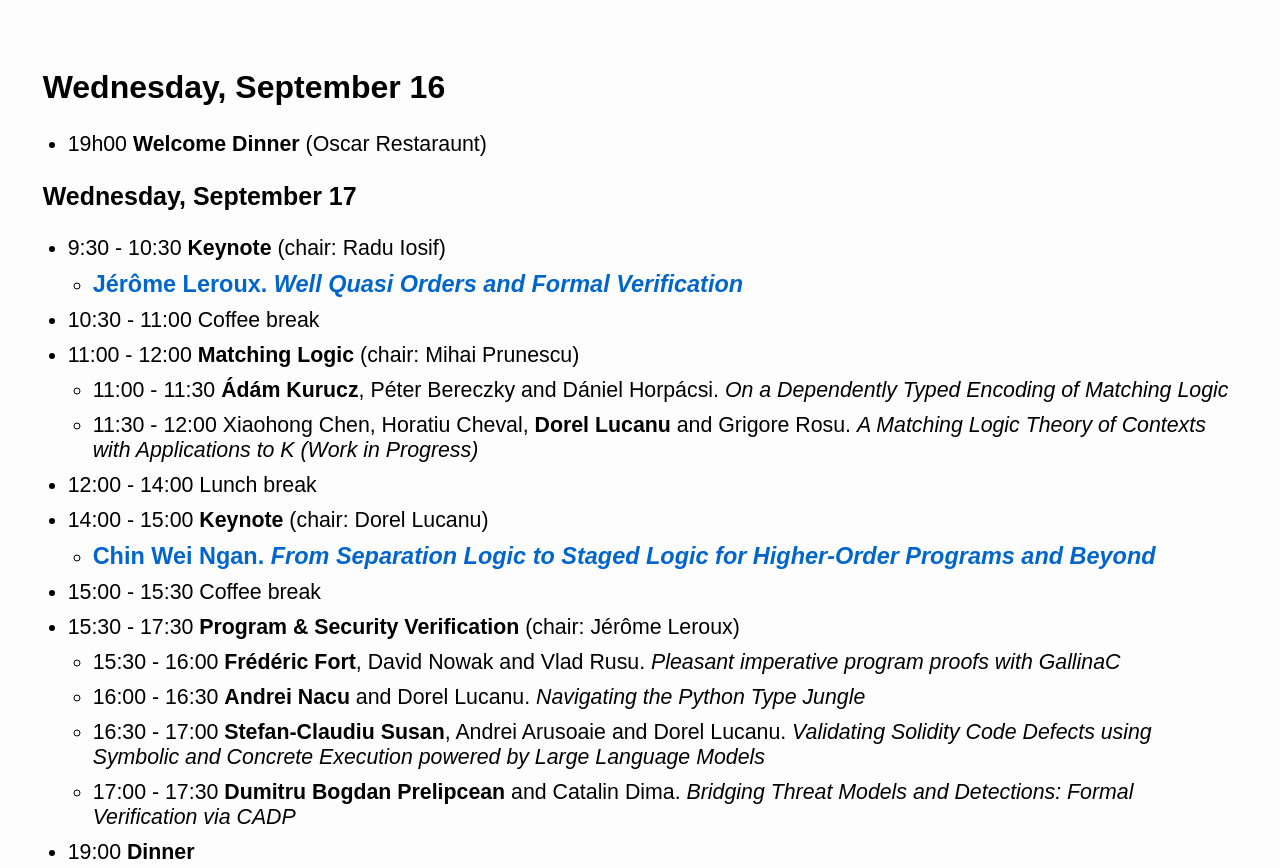
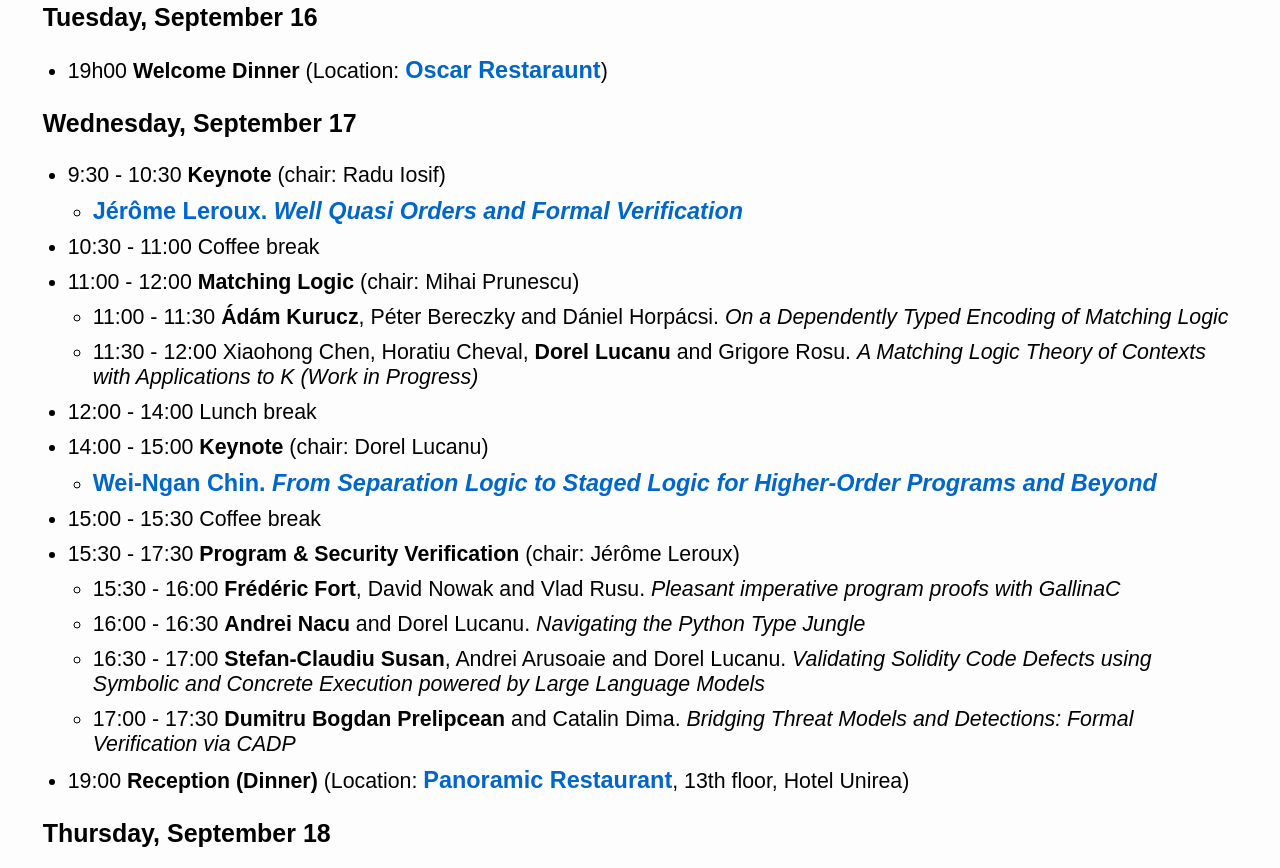
Before and after one commit to fromsymposium/fromsymposium.github.io, a plain HTML site: page index.html in a window 1280 px wide. Shown: the part 1588-2456 px from the top of the page. Drawn offline with Linux system fonts and the light colour scheme.

Commit message:
Update schedule.

```diff
--- a/index.html
+++ b/index.html
@@ -93,10 +93,10 @@ Account EURO: IBAN RO19BRDE240SV00697012400
 
           <h3 style="text-align: center;">Location: Room <i>Călin Ignat</i> (C309), <i>Alexandru Ioan Cuza</i> University, <a href="https://maps.app.goo.gl/EugzFsHkuYcX78FJ9">Building C</a></h3>
 
-          <h2>Wednesday, September 16</h2>
+          <h3>Tuesday, September 16</h3>
 
           <ul>
-              <li> 19h00 <b>Welcome Dinner</b> (Oscar Restaraunt) </li>
+              <li> 19h00 <b>Welcome Dinner</b> (Location: <a href="https://maps.app.goo.gl/dUFuLUGFye23vuSR9">Oscar Restaraunt</a>) </li>
           </ul>
 
           <h3>Wednesday, September 17</h3>
@@ -129,7 +129,7 @@ Account EURO: IBAN RO19BRDE240SV00697012400
               <li>14:00 - 15:00 <b>Keynote</b> (chair: Dorel Lucanu)</li>
 
               <ul>
-                  <li><a href="#speakerCWN" onclick="makeVisible('abstractChinWeiNgan')"><b>Chin Wei Ngan</b>. <i>From Separation Logic to Staged Logic for Higher-Order Programs and Beyond</i></a></li>
+                  <li><a href="#speakerCWN" onclick="makeVisible('abstractChinWeiNgan')"><b>Wei-Ngan Chin</b>. <i>From Separation Logic to Staged Logic for Higher-Order Programs and Beyond</i></a></li>
               </ul>
 
               <li>15:00 - 15:30 Coffee break</li>
@@ -143,7 +143,7 @@ Account EURO: IBAN RO19BRDE240SV00697012400
                   <li>17:00 - 17:30 <b>Dumitru Bogdan Prelipcean</b> and Catalin Dima. <i>Bridging Threat Models and Detections: Formal Verification via CADP</i></li>
               </ul>
 
-              <li>19:00 <b>Dinner</b></li>
+              <li>19:00 <b>Reception (Dinner)</b> (Location: <a href="https://maps.app.goo.gl/aeacdr3ZZ9Hqt2iQ9">Panoramic Restaurant</a>, 13th floor, Hotel Unirea)</li>
           </ul>
 
           <h3>Thursday, September 18</h3>
@@ -192,7 +192,7 @@ Account EURO: IBAN RO19BRDE240SV00697012400
                   <li><a href="#speakerAI" onclick="makeVisible('abstractAlexandruIpatiov')"><b>Alexandru Ipatiov</b>. <i>A Z3 based automated architecture-synthesis tool for automotive industry</i></a></li>
               </ul>
 
-              <li>19:00 <b>Dinner</b></li>
+              <li>19:00 <b>Conference Dinner</b> (Location: <a href="https://maps.app.goo.gl/bq2bTnpk2vMKybhJ7">Hanu’ Sărărie 1896</a>)</li>
           </ul>
 
           <h3>Friday, September 19</h3>
@@ -219,7 +219,7 @@ Account EURO: IBAN RO19BRDE240SV00697012400
 
               <li>14:00 - 15:30 <b>Ștefan Ciobâcă</b>. <i>Advances in Programming Languages and in Program Verification (habilitation thesis)</i></li>
 
-              <li>15:30 - 16:00 Business meeting</li>
+              <li>15:30 - 16:00 Coffee break and business meeting</li>
 
           </ul>
 
@@ -358,7 +358,7 @@ In this talk, we will survey past and recent results about wqo with a special fo
                           <img class="image" src="https://www.comp.nus.edu.sg/~sochr/www/stfphotos/chinwn.jpg"/>
                       </div>
                       <div class="text">
-                          <a href="https://www.comp.nus.edu.sg/~chinwn/">Chin Wei Ngan</a>, National University of Singapore: <i>From Separation Logic to Staged Logic for Higher-Order Programs and Beyond</i> (<a style="cursor: pointer;" onclick="toggleVisible('abstractChinWeiNgan')">see abstract</a>)
+                          <a href="https://www.comp.nus.edu.sg/~chinwn/">Wei-Ngan Chin</a>, National University of Singapore: <i>From Separation Logic to Staged Logic for Higher-Order Programs and Beyond</i> (<a style="cursor: pointer;" onclick="toggleVisible('abstractChinWeiNgan')">see abstract</a>)
                       </div>
                   </div>
 		                <div class="abstract" id="abstractChinWeiNgan">
```
